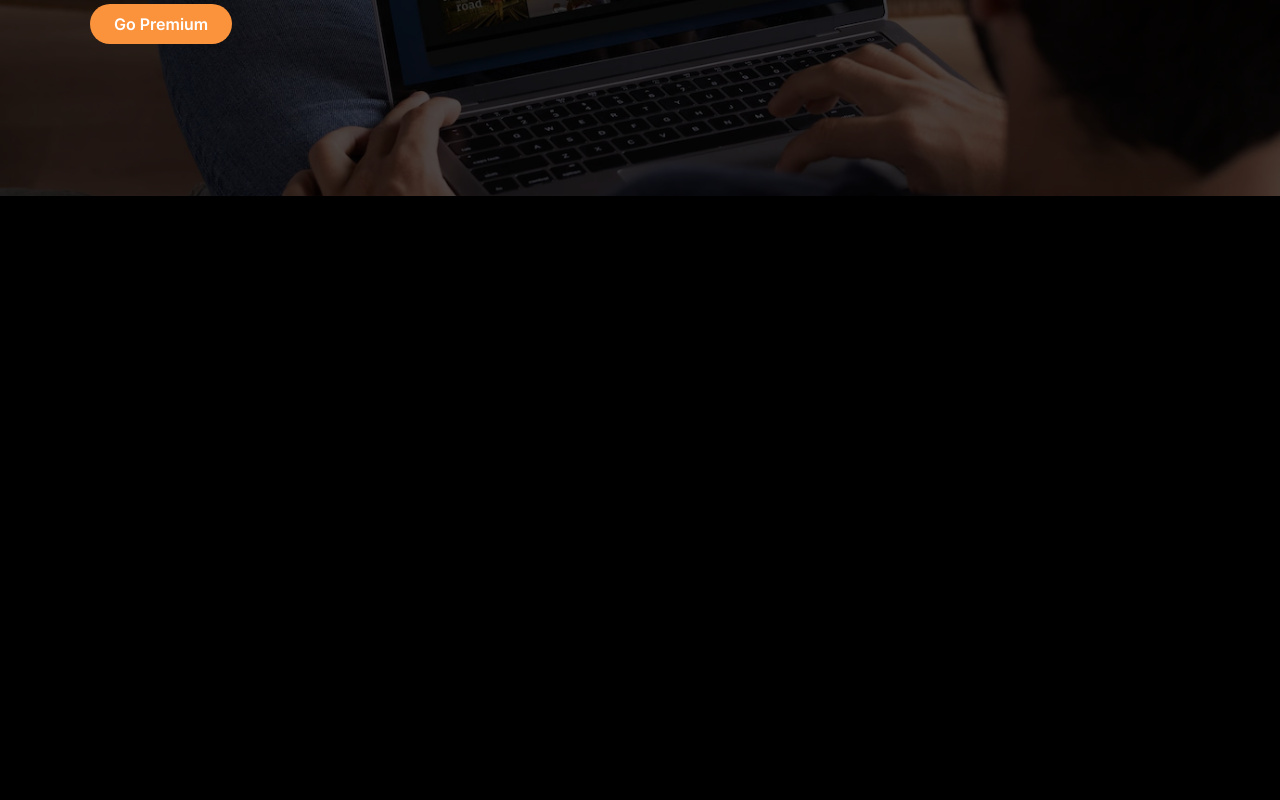
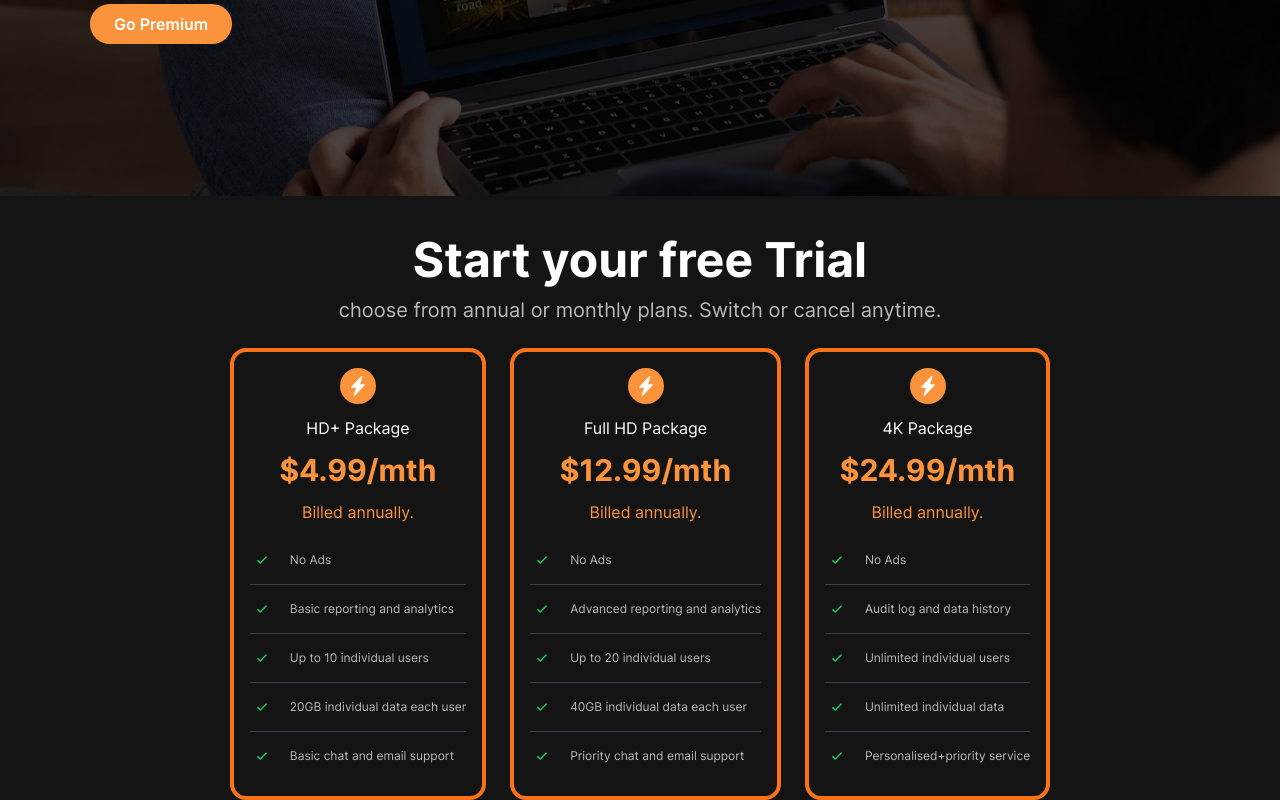
Before and after one commit to anucha-tk/nextjs-movies, a Next.js app: page / in a window 1280 px wide. Shown: the part 2268-3068 px from the top of the page. Before the commit the page ends 2464 px from the top, so only its background shows below. Built offline with nearby package versions, Linux system fonts and the light colour scheme; no server answers.

Commit message:
feat: plan, add plan

```diff
--- /dev/null
+++ b/src/components/Plan.tsx
@@ -0,0 +1,83 @@
+import React from 'react';
+import { BsLightningChargeFill } from 'react-icons/bs';
+import { IoIosCheckmark } from 'react-icons/io';
+
+function Plan() {
+  const plans = [
+    {
+      name: 'HD+ Package',
+      price: 4.99,
+      features: [
+        'No Ads',
+        'Basic reporting and analytics',
+        'Up to 10 individual users',
+        '20GB individual data each user',
+        'Basic chat and email support',
+      ],
+    },
+    {
+      name: 'Full HD Package',
+      price: 12.99,
+      features: [
+        'No Ads',
+        'Advanced reporting and analytics',
+        'Up to 20 individual users',
+        '40GB individual data each user',
+        'Priority chat and email support',
+      ],
+    },
+    {
+      name: '4K Package',
+      price: 24.99,
+      features: [
+        'No Ads',
+        'Audit log and data history',
+        'Unlimited individual users',
+        'Unlimited individual data',
+        'Personalised+priority service',
+      ],
+    },
+  ];
+  return (
+    <div className='-mt-[1.5rem] bg-[#141414]'>
+      <section className='layout grid grid-flow-row gap-3 pt-10 md:gap-6'>
+        <article className='grid grid-flow-row items-center justify-items-center gap-3'>
+          <h2 className='text-white md:text-4xl lg:text-5xl'>
+            Start your free Trial
+          </h2>
+          <p className='max-w-xs text-center text-dimWhite md:max-w-md md:text-lg lg:max-w-none lg:text-xl'>
+            choose from annual or monthly plans. Switch or cancel anytime.
+          </p>
+        </article>
+        <article className='grid grid-flow-row justify-center gap-3 md:grid-flow-col lg:gap-6'>
+          {plans.map((plan, index) => (
+            <div
+              className='grid cursor-pointer grid-flow-row justify-items-center gap-3 rounded-2xl border border-4 border-orange-500 p-4 hover:bg-[#3f3f3f]'
+              key={plan.name + index}
+            >
+              <div className='rounded-full bg-orange-400 p-2'>
+                <BsLightningChargeFill className='h-5 w-5 fill-white' />
+              </div>
+              <h5 className='text-white'>{plan.name}</h5>
+              <h2 className='text-orange-400'>{`$${plan.price}/mth`}</h2>
+              <p className='text-orange-400'>Billed annually.</p>
+              <ul className='grid grid-flow-row divide-y divide-gray-700'>
+                {plan.features.map((feature, index) => (
+                  <li
+                    className='flex flex-row items-center space-x-4 overflow-hidden py-3 text-xs text-dimWhite'
+                    key={index}
+                  >
+                    <IoIosCheckmark className='h-6 w-6 fill-green-500' />
+                    <p className=''>{feature}</p>
+                  </li>
+                ))}
+              </ul>
+            </div>
+          ))}
+        </article>
+      </section>
+    </div>
+  );
+}
+
+export default Plan;
--- a/src/pages/index.tsx
+++ b/src/pages/index.tsx
@@ -4,6 +4,7 @@ import Description from '@/components/Description';
 import Explore from '@/components/Explore';
 import Hero from '@/components/Hero';
 import Layout from '@/components/layout/Layout';
+import Plan from '@/components/Plan';
 import Seo from '@/components/Seo';
 
 /**
@@ -14,7 +15,7 @@ import Seo from '@/components/Seo';
  * @see https://stackoverflow.com/questions/68103844/how-to-override-next-js-svg-module-declaration
  */
 
-// !STARTERCONF -> Select !STARTERCONF and CMD + SHIFT + F
+// !STARTERCONF -> Select !STARTERCONF and CMD + SHIFT +   s
 // Before you begin editing, follow all comments with `STARTERCONF`,
 // to customize the default configuration.
 
@@ -30,6 +31,7 @@ export default function HomePage() {
           <Explore />
         </div>
         <Description />
+        <Plan />
       </main>
     </Layout>
   );
```
